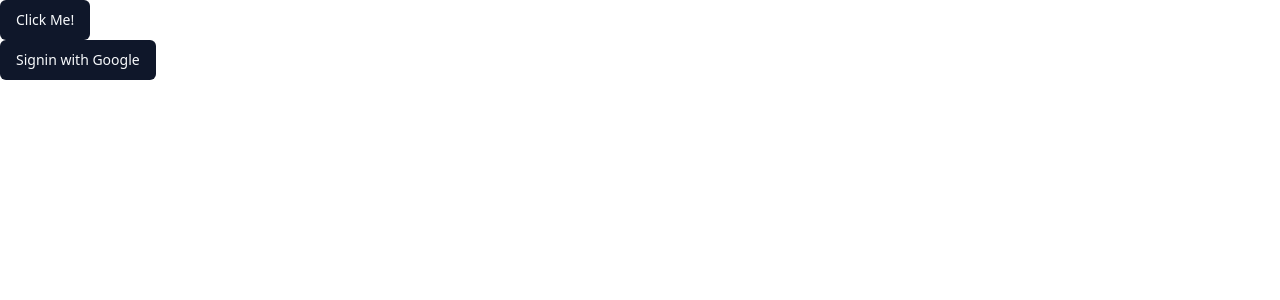
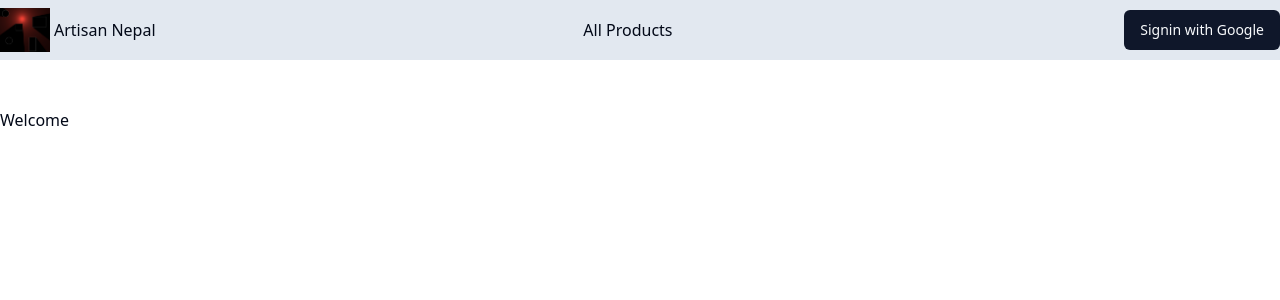
Before and after one commit to GosuCode/DOKO, a Next.js app: page / in a window 1280 px wide. Shown: the top 300 px of the page. Built offline with nearby package versions, Linux system fonts and the light colour scheme; no server answers.

Commit message:
add: header

```diff
--- /dev/null
+++ b/src/app/header.tsx
@@ -0,0 +1,34 @@
+import { auth } from "@/auth";
+import SignIn from "@/components/sign-in";
+import { SignOut } from "@/components/sign-out";
+import Image from "next/image";
+import Link from "next/link";
+
+const Header = async () => {
+  const session = await auth();
+
+  return (
+    <header className="bg-slate-200 py-2 flex justify-center">
+      <nav className="container flex justify-between items-center">
+        <div className="container flex justify-between items-center gap-12">
+          <Link href="/" className="hover:underline flex items-center gap-1">
+            <Image src="/logo.png" width="50" height="50" alt="Logo" />
+            Artisan Nepal
+          </Link>
+
+          <div className="flex items-center gap-8">
+            <Link href="/" className="hover:underline flex items-center gap-1">
+              All Products
+            </Link>
+          </div>
+          <section className="flex items-center gap-6">
+            <div>{session?.user?.name}</div>
+            <div>{session ? <SignOut /> : <SignIn />}</div>
+          </section>
+        </div>
+      </nav>
+    </header>
+  );
+};
+
+export default Header;
--- a/src/app/layout.tsx
+++ b/src/app/layout.tsx
@@ -1,6 +1,7 @@
 import type { Metadata } from "next";
 import localFont from "next/font/local";
 import "./globals.css";
+import Header from "./header";
 
 const geistSans = localFont({
   src: "./fonts/GeistVF.woff",
@@ -14,8 +15,8 @@ const geistMono = localFont({
 });
 
 export const metadata: Metadata = {
-  title: "Create Next App",
-  description: "Generated by create next app",
+  title: "Artisan Nepal",
+  description: "Handmade products by nepali people",
 };
 
 export default function RootLayout({
@@ -28,7 +29,8 @@ export default function RootLayout({
       <body
         className={`${geistSans.variable} ${geistMono.variable} antialiased`}
       >
-        {children}
+        <Header />
+        <div className="container mx-auto py-12">{children}</div>
       </body>
     </html>
   );
--- a/src/app/page.tsx
+++ b/src/app/page.tsx
@@ -1,17 +1,3 @@
-import { auth } from "@/auth";
-import SignIn from "@/components/sign-in";
-import { SignOut } from "@/components/sign-out";
-import { Button } from "@/components/ui/button";
-
 export default async function Home() {
-  const session = await auth();
-
-  // if (!session) return <div>No user sign in </div>;
-  return (
-    <div>
-      <Button>Click Me!</Button>
-      {session ? <SignOut /> : <SignIn />}
-      {session?.user?.name} <br />
-    </div>
-  );
+  return <section>Welcome</section>;
 }
```
Also changed, not shown: public/logo.png (added).
